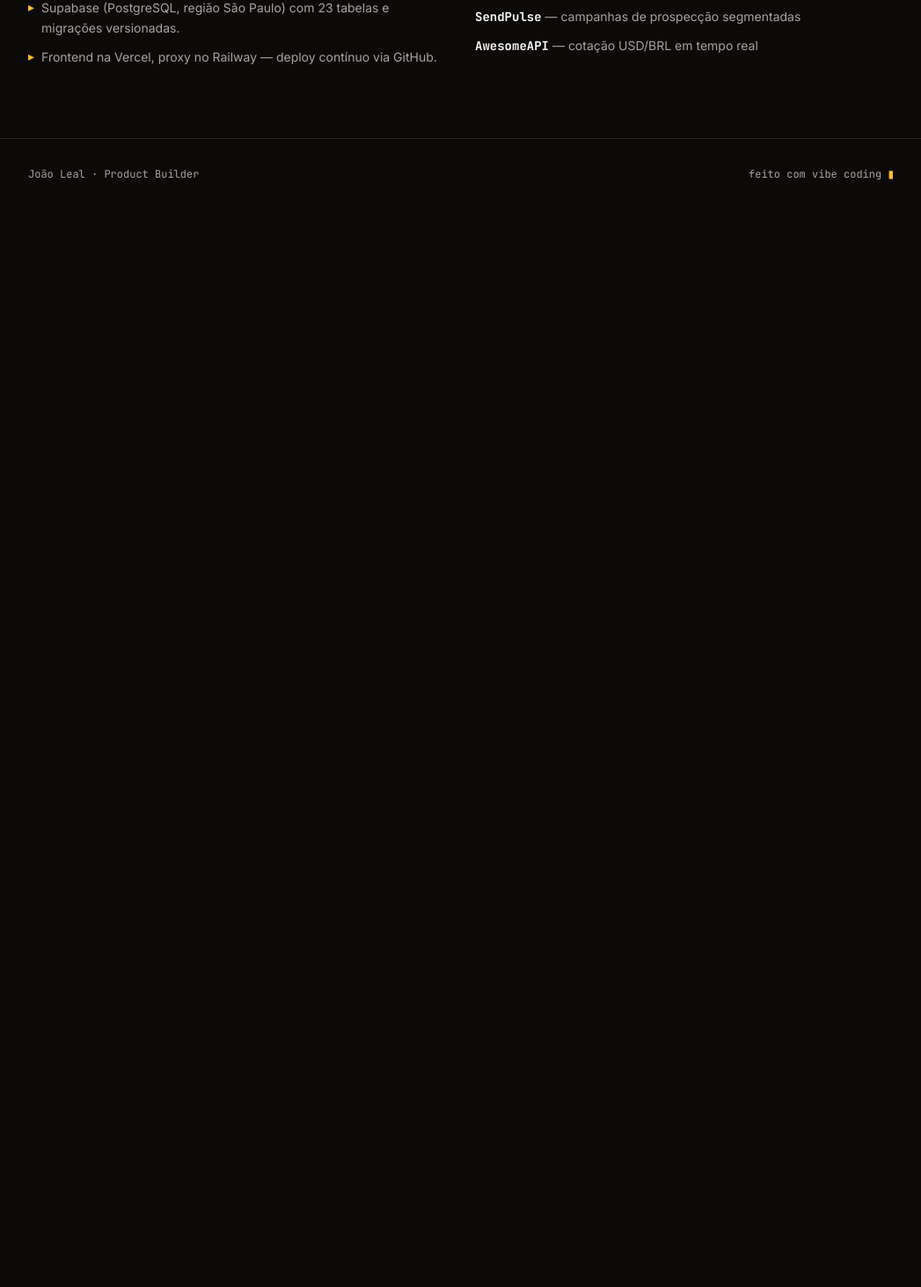
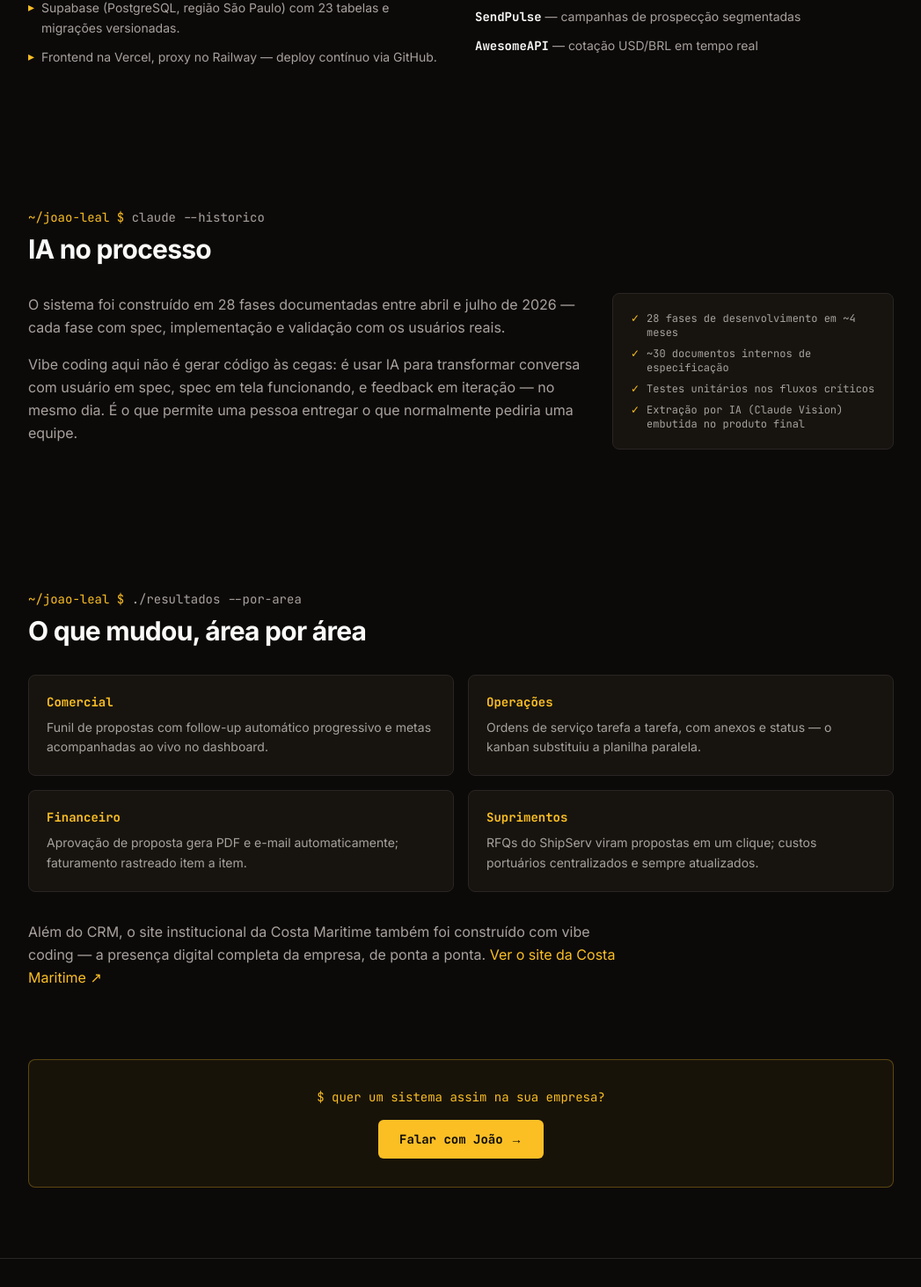
Before and after one commit to jvgusmaoleal/portfolio-joao-leal, a Next.js app: page /crm in a window 1280 px wide. Shown: the part 3680-5143 px from the top of the page at 88% size, without its empty margins (116-1163 px from the left). Before the commit the page ends 3918 px from the top, so only its background shows below. Built offline with nearby package versions, Linux system fonts and the light colour scheme.

Commit message:
feat: /crm ia no processo, resultados e cta

```diff
--- a/app/crm/page.tsx
+++ b/app/crm/page.tsx
@@ -1,8 +1,11 @@
 import type { Metadata } from "next";
-import { ArchDiagram } from "@/components/crm/arch-diagram";
+import Link from "next/link";
 import { CaseHero } from "@/components/crm/case-hero";
 import { ModuleGallery } from "@/components/crm/module-gallery";
+import { ArchDiagram } from "@/components/crm/arch-diagram";
 import { StackList } from "@/components/crm/stack-list";
+import { AiProcess } from "@/components/crm/ai-process";
+import { ResultsGrid } from "@/components/crm/results-grid";
 import { Section } from "@/components/section";
 import { crm } from "@/content/crm";
 
@@ -33,6 +36,25 @@ export default function CrmCasePage() {
           <StackList />
         </div>
       </Section>
+      <Section cmd="claude --historico" title={crm.aiProcess.heading}>
+        <AiProcess />
+      </Section>
+      <Section cmd="./resultados --por-area" title={crm.results.heading}>
+        <ResultsGrid />
+      </Section>
+      <div className="mx-auto max-w-5xl px-5 pb-20">
+        <div className="rounded-lg border border-amber/30 bg-amber/5 p-8 text-center">
+          <p aria-hidden="true" className="font-mono text-sm text-amber">
+            $ quer um sistema assim na sua empresa?
+          </p>
+          <Link
+            href="/#contato"
+            className="mt-4 inline-block rounded-md bg-amber px-6 py-3 font-mono text-sm font-bold text-bg transition-colors hover:bg-amber-soft"
+          >
+            Falar com João <span aria-hidden="true">→</span>
+          </Link>
+        </div>
+      </div>
     </main>
   );
 }
--- /dev/null
+++ b/components/crm/ai-process.tsx
@@ -0,0 +1,23 @@
+import { crm } from "@/content/crm";
+
+export function AiProcess() {
+  return (
+    <div className="grid gap-8 lg:grid-cols-[1fr_320px]">
+      <div className="max-w-2xl space-y-4">
+        {crm.aiProcess.paragraphs.map((p, i) => (
+          <p key={i} className="leading-relaxed text-mute">
+            {p}
+          </p>
+        ))}
+      </div>
+      <ul className="h-fit space-y-2 rounded-lg border border-line bg-surface p-5">
+        {crm.aiProcess.facts.map((f) => (
+          <li key={f} className="flex gap-2 font-mono text-xs text-mute">
+            <span aria-hidden="true" className="text-amber">✓</span>
+            <span>{f}</span>
+          </li>
+        ))}
+      </ul>
+    </div>
+  );
+}
--- /dev/null
+++ b/components/crm/results-grid.tsx
@@ -0,0 +1,25 @@
+import { crm } from "@/content/crm";
+import { ExternalLink } from "@/components/external-link";
+
+export function ResultsGrid() {
+  return (
+    <div>
+      <div className="grid gap-4 sm:grid-cols-2">
+        {crm.results.areas.map((r) => (
+          <div key={r.area} className="rounded-lg border border-line bg-surface p-5">
+            <h3 className="font-mono text-sm font-bold text-amber">
+              {r.area}
+            </h3>
+            <p className="mt-2 text-sm leading-relaxed text-mute">{r.text}</p>
+          </div>
+        ))}
+      </div>
+      <p className="mt-8 max-w-2xl leading-relaxed text-mute">
+        {crm.results.extra}{" "}
+        <ExternalLink href={crm.results.siteUrl}>
+          Ver o site da Costa Maritime <span aria-hidden="true">↗</span>
+        </ExternalLink>
+      </p>
+    </div>
+  );
+}
```
